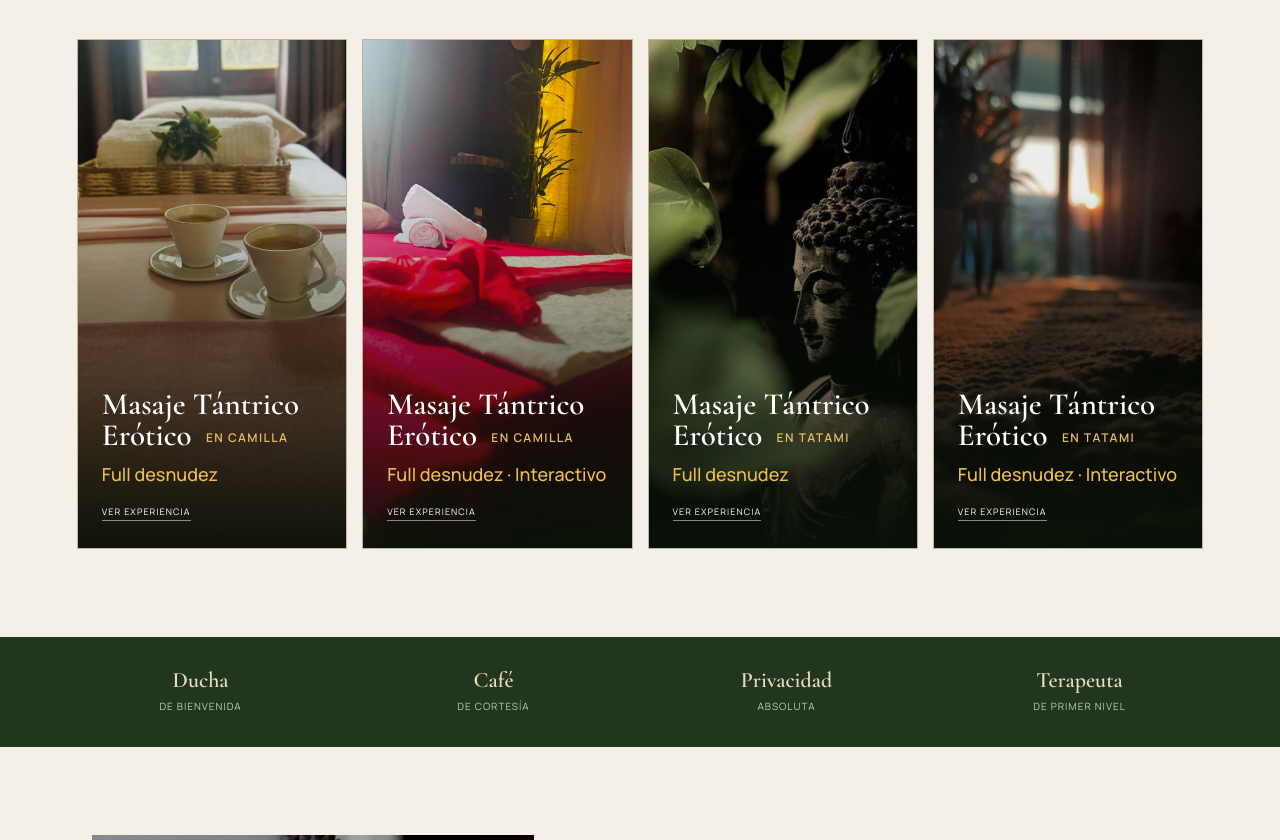
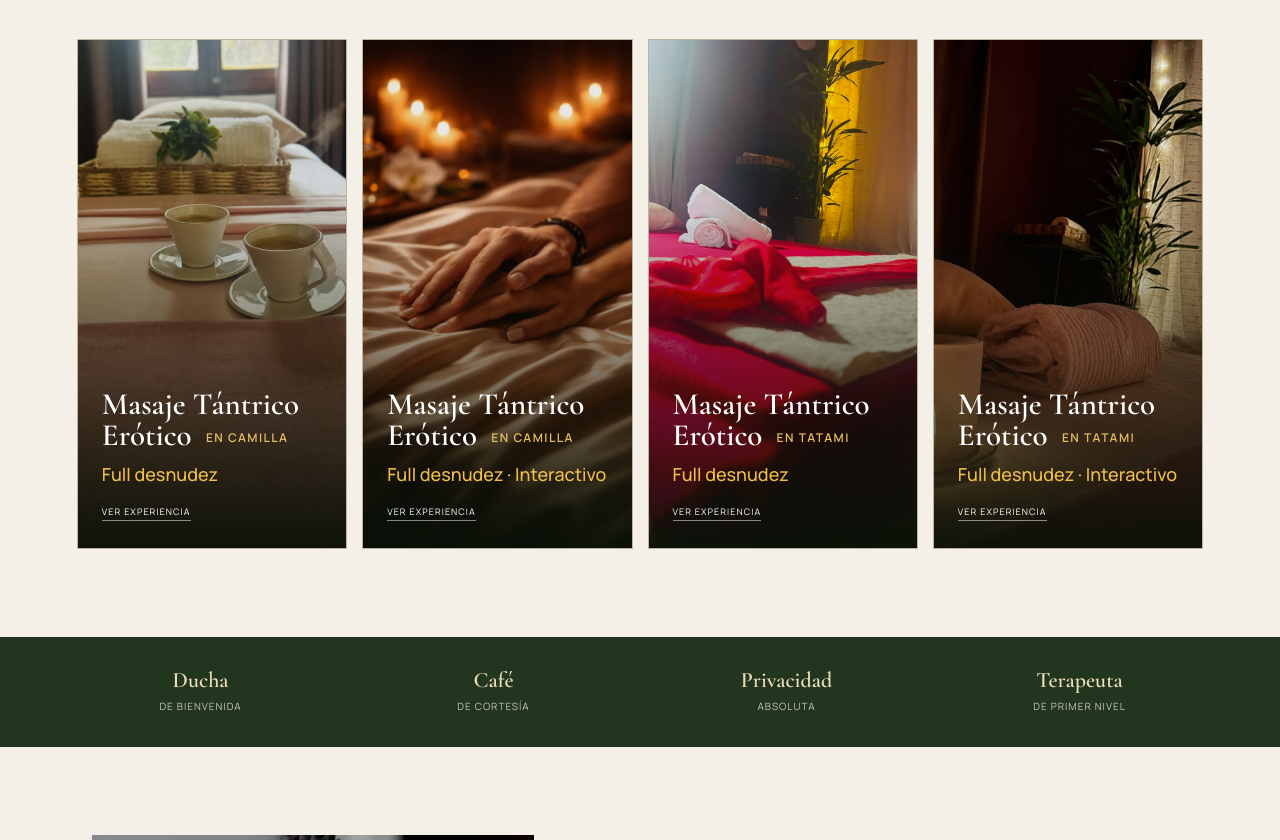
Before and after one commit to DylanMachado1/terapeutas-tantricas, a plain HTML site: page index.html in a window 1280 px wide. Shown: the part 965-1805 px from the top of the page. Drawn offline with nearby package versions, Linux system fonts and the light colour scheme.

Commit message:
Update service card images

```diff
--- a/index.html
+++ b/index.html
@@ -47,17 +47,17 @@
         </article>
 
         <article class="modality-card reveal" data-service-card>
-          <button class="modality-cover" type="button" aria-expanded="false"><img src="assets/images/camilla-roja.jpeg" alt="Camilla roja preparada para la experiencia"><span class="cover-shade"></span><span class="cover-copy"><span class="cover-title"><strong>Masaje Tántrico<br>Erótico <small>En camilla</small></strong></span><em>Full desnudez · Interactivo</em><i>Ver experiencia</i></span></button>
+          <button class="modality-cover" type="button" aria-expanded="false"><img src="assets/images/manos-sobre-seda.jpeg" alt="Manos entrelazadas sobre una tela de seda en un ambiente cálido"><span class="cover-shade"></span><span class="cover-copy"><span class="cover-title"><strong>Masaje Tántrico<br>Erótico <small>En camilla</small></strong></span><em>Full desnudez · Interactivo</em><i>Ver experiencia</i></span></button>
           <div class="modality-info"><button class="close-card" type="button" aria-label="Cerrar información">×</button><h3>Camilla · Interactivo</h3><p>Podés interactuar armoniosamente con la terapeuta durante las cuatro etapas del masaje, creando una experiencia más sensual, erótica e íntima.</p><p>Es ideal para quienes desean participar y conectar aún más a través del tacto consciente, en lugar de limitarse únicamente a recibir.</p><p class="included">Ducha al retirarse y café de despedida opcional.</p></div>
         </article>
 
         <article class="modality-card reveal" data-service-card>
-          <button class="modality-cover" type="button" aria-expanded="false"><img src="assets/images/referencia-tatami.jpg" alt="Buda entre hojas en tonos verdes"><span class="cover-shade"></span><span class="cover-copy"><span class="cover-title"><strong>Masaje Tántrico<br>Erótico <small>En tatami</small></strong></span><em>Full desnudez</em><i>Ver experiencia</i></span></button>
+          <button class="modality-cover" type="button" aria-expanded="false"><img src="assets/images/camilla-roja.jpeg" alt="Espacio preparado con una cama roja y toallas"><span class="cover-shade"></span><span class="cover-copy"><span class="cover-title"><strong>Masaje Tántrico<br>Erótico <small>En tatami</small></strong></span><em>Full desnudez</em><i>Ver experiencia</i></span></button>
           <div class="modality-info"><button class="close-card" type="button" aria-label="Cerrar información">×</button><h3>Tatami · Full desnudez</h3><p>Se realiza a nivel del suelo y permite enfatizar más el contacto piel a piel y cuerpo a cuerpo. Incorpora diferentes poses y movimientos tántricos.</p><p>Es una experiencia más ferviente, sensual y erótica, con danzas corporales que aprovechan la libertad del tatami.</p><p class="included">Ducha al retirarse y café de despedida.</p></div>
         </article>
 
         <article class="modality-card reveal" data-service-card>
-          <button class="modality-cover" type="button" aria-expanded="false"><img src="assets/images/textura-tatami.jpeg" alt="Textura del tatami con luz cálida"><span class="cover-shade"></span><span class="cover-copy"><span class="cover-title"><strong>Masaje Tántrico<br>Erótico <small>En tatami</small></strong></span><em>Full desnudez · Interactivo</em><i>Ver experiencia</i></span></button>
+          <button class="modality-cover" type="button" aria-expanded="false"><img src="assets/images/tatami-vela-toallas.jpeg" alt="Espacio íntimo preparado con vela, toallas y luz cálida"><span class="cover-shade"></span><span class="cover-copy"><span class="cover-title"><strong>Masaje Tántrico<br>Erótico <small>En tatami</small></strong></span><em>Full desnudez · Interactivo</em><i>Ver experiencia</i></span></button>
           <div class="modality-info"><button class="close-card" type="button" aria-label="Cerrar información">×</button><h3>Tatami · Interactivo</h3><p>Una terapia sublime y guiada en la que aprendés a vivir el tantra junto a la terapeuta. Participás mediante la caricia consciente, el placer y la conexión.</p><p>Está creada para disfrutar sin prisa, movilizar la energía sexual y vivir una experiencia íntima, sensorial y profundamente renovadora.</p><p class="included">Ducha al retirarse y café de despedida opcional.</p></div>
         </article>
       </div>
```
Also changed, not shown: assets/images/manos-sobre-seda.jpeg (added), assets/images/tatami-vela-toallas.jpeg (added).
